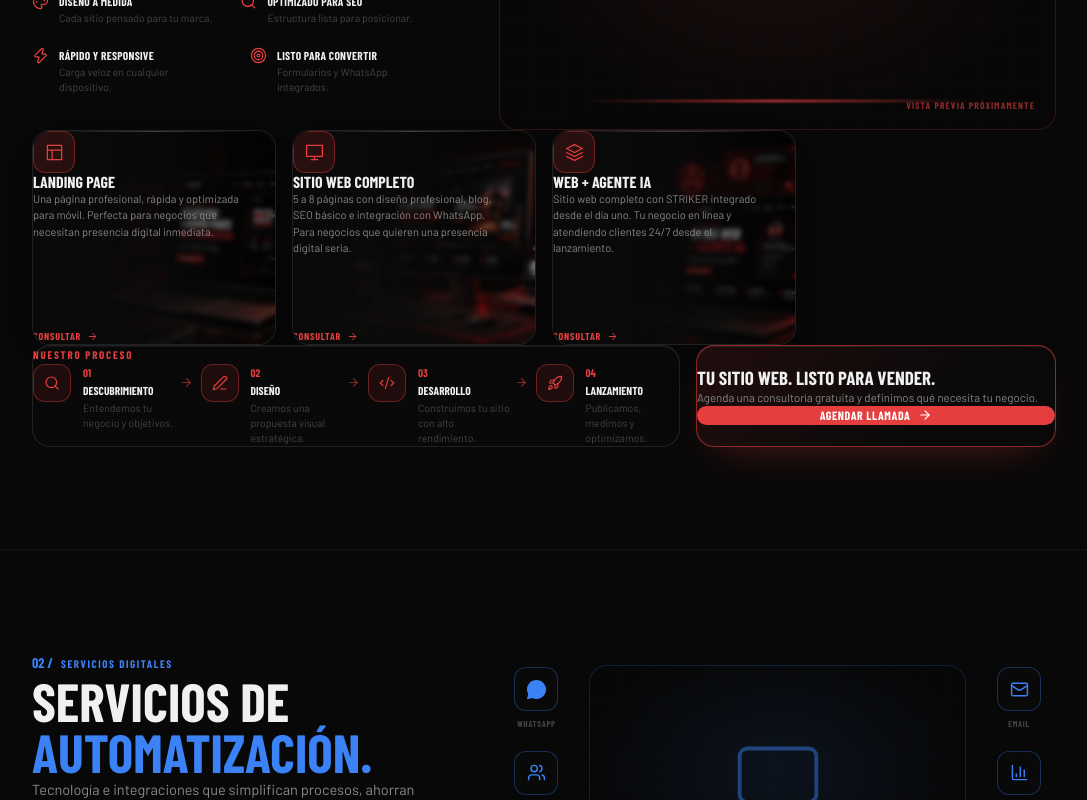
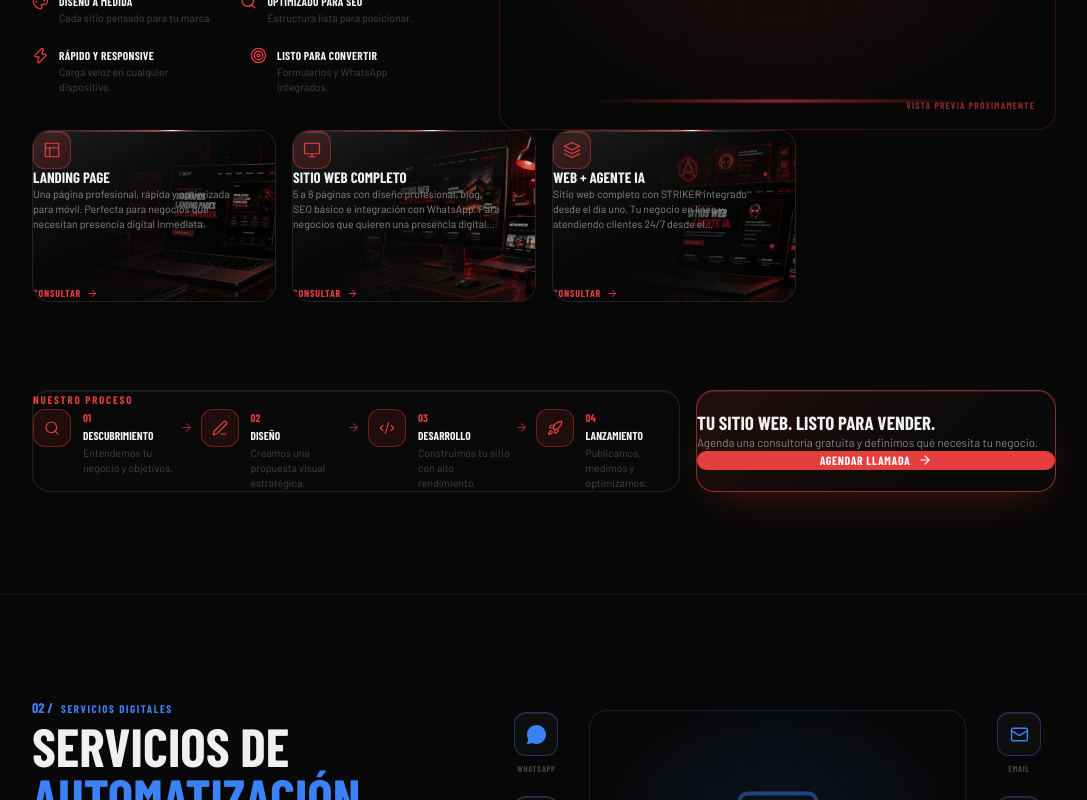
Before and after one commit to dacabrero11/blitz, a Next.js app: page /servicios in a window 1280 px wide. Shown: the part 880-1680 px from the top of the page, without its empty margins (96-1183 px from the left). Built offline with nearby package versions, Linux system fonts and the light colour scheme; a web font is replaced by a local one.

Commit message:
Cards: quitar blur del glass (las imagenes ya se ven nitidas), formato mas rectangular, borde de luz en loop sincronizado entre todas, tilt mas pronunciado y mas separacion antes del panel de proceso/CTA

```diff
--- a/app/globals.css
+++ b/app/globals.css
@@ -150,6 +150,10 @@ body {
   0%, 100% { opacity: 0.4; }
   50%       { opacity: 1; }
 }
+@keyframes beam-rot {
+  from { transform: translate(-50%, -50%) rotate(0deg); }
+  to   { transform: translate(-50%, -50%) rotate(360deg); }
+}
 @keyframes icon-chase {
   0%   { stroke-dashoffset: 0; }
   100% { stroke-dashoffset: -348; }
@@ -163,6 +167,7 @@ body {
 .animate-wordmark-glow { animation: wordmark-glow 3s ease-in-out infinite; }
 .animate-card-glow     { animation: card-glow-pulse 2.6s ease-in-out infinite; }
 .animate-icon-chase    { animation: icon-chase 2.8s linear infinite; }
+.animate-beam          { animation: beam-rot 6s linear infinite; }
 
 /* ─── SCROLLBAR ── */
 ::-webkit-scrollbar { width: 4px; }
--- a/components/sections/CategoriaSection.tsx
+++ b/components/sections/CategoriaSection.tsx
@@ -1,9 +1,11 @@
 import { TiltCard } from '@/components/ui/TiltCard'
+import { BeamSync } from '@/components/ui/BeamSync'
 import {
   Zap, TrendingUp, DollarSign, Shield, Search, Edit3, Settings, BarChart3,
   Star, Target, Video, CheckCircle, ArrowRight, MessageCircle, Monitor,
   Palette, Code2, Rocket, Users, CreditCard, Mail, Calendar,
 } from 'lucide-react'
+import type React from 'react'
 import type { Categoria } from '@/lib/servicios'
 
 const WA_URL = 'https://wa.me/50379102453?text=Hola%20Blitz%2C%20quiero%20información%20sobre%20sus%20servicios'
@@ -88,7 +90,7 @@ function Badge({ icon, label, acento }: { icon: string; label: string; acento: s
     <div className="flex flex-col items-center gap-1.5" style={{ width: 74 }}>
       <div
         className="flex items-center justify-center"
-        style={{ width: 44, height: 44, background: 'rgba(10,10,10,0.85)', border: `1px solid ${acento}55`, borderRadius: 12, backdropFilter: 'blur(6px)' }}
+        style={{ width: 44, height: 44, background: 'rgba(16,16,16,0.9)', border: `1px solid ${acento}55`, borderRadius: 12, boxShadow: 'inset 0 1px 0 rgba(255,255,255,0.10)' }}
       >
         <Ico name={icon} size={19} color={acento} />
       </div>
@@ -105,6 +107,7 @@ export function CategoriaSection({ cat, index }: { cat: Categoria; index: number
 
   return (
     <section className="section-padding" style={{ borderBottom: '1px solid var(--border-2)' }}>
+      <BeamSync />
       <div className="container">
         {/* ─── HERO ─── */}
         <div className="grid grid-cols-1 lg:grid-cols-[minmax(0,0.85fr)_minmax(0,1.15fr)] gap-10 lg:gap-14 items-center mb-14">
@@ -191,21 +194,38 @@ export function CategoriaSection({ cat, index }: { cat: Categoria; index: number
         </div>
 
         {/* ─── CARDS: 4 per row ─── */}
-        <div className="grid grid-cols-1 sm:grid-cols-2 lg:grid-cols-4 gap-4 mb-4">
+        <div className="grid grid-cols-1 sm:grid-cols-2 lg:grid-cols-4 gap-4" style={{ marginBottom: 88 }}>
           {cat.items.map((item) => (
             <TiltCard
               key={item.slug}
               href={`/servicios/${item.slug}`}
               accent={cat.acento}
-              className="group relative overflow-hidden flex flex-col justify-between"
+              className="group relative flex overflow-hidden"
               style={{
-                minHeight: 215,
                 borderRadius: 18,
-                border: '1px solid rgba(255,255,255,0.10)',
-                background: 'rgba(10,10,10,0.55)',
+                padding: 1,
+                background: 'rgba(255,255,255,0.11)',
+                minHeight: 172,
               }}
             >
-              {/* Background image, bleeding to the right */}
+              {/* Light beam travelling around the border — all cards share one synced loop */}
+              <span
+                aria-hidden
+                className="absolute pointer-events-none animate-beam"
+                style={{
+                  left: '50%',
+                  top: '50%',
+                  width: '200%',
+                  aspectRatio: '1',
+                  background: `conic-gradient(from 0deg, transparent 0deg, transparent 268deg, ${cat.acento}55 300deg, ${cat.acento} 336deg, #ffffff 346deg, ${cat.acento} 352deg, transparent 360deg)`,
+                }}
+              />
+
+              {/* Inner card — masks the beam down to a 1px ring */}
+              <div
+                className="relative flex-1 flex flex-col justify-between overflow-hidden"
+                style={{ borderRadius: 17, background: '#0a0a0a' }}
+              >
                 <div className="absolute inset-0">
                   {item.cardImage ? (
                     // eslint-disable-next-line @next/next/no-img-element
@@ -213,59 +233,74 @@ export function CategoriaSection({ cat, index }: { cat: Categoria; index: number
                   ) : (
                     <CardImagePlaceholder acento={cat.acento} />
                   )}
-                {/* Frosted glass layer over the image */}
+                  {/* Readability gradient — no blur, so the image stays sharp */}
                   <div
                     className="absolute inset-0"
                     style={{
-                    backdropFilter: 'blur(2.5px)',
-                    WebkitBackdropFilter: 'blur(2.5px)',
                       background:
-                      'linear-gradient(90deg, rgba(10,10,10,0.95) 0%, rgba(10,10,10,0.88) 44%, rgba(10,10,10,0.5) 74%, rgba(10,10,10,0.22) 100%)',
+                        'linear-gradient(90deg, rgba(8,8,8,0.94) 0%, rgba(8,8,8,0.8) 46%, rgba(8,8,8,0.4) 76%, rgba(8,8,8,0.12) 100%)',
                     }}
                   />
-                {/* Accent wash that grows on hover */}
+                  {/* Glass sheen */}
+                  <div
+                    className="absolute inset-0 pointer-events-none"
+                    style={{
+                      background:
+                        'linear-gradient(158deg, rgba(255,255,255,0.09) 0%, rgba(255,255,255,0.03) 26%, transparent 55%)',
+                    }}
+                  />
                   <div
                     className="absolute inset-0 opacity-0 group-hover:opacity-100 transition-opacity duration-300 pointer-events-none"
-                  style={{ background: `radial-gradient(ellipse at 15% 0%, ${cat.acento}1f, transparent 62%)` }}
+                    style={{ background: `radial-gradient(ellipse at 12% 0%, ${cat.acento}24, transparent 60%)` }}
                   />
-                {/* Glass edge highlight */}
                   <div
                     className="absolute pointer-events-none"
-                  style={{ top: 0, left: '8%', right: '8%', height: 1, background: 'linear-gradient(90deg, transparent, rgba(255,255,255,0.22), transparent)' }}
+                    style={{ top: 0, left: '6%', right: '6%', height: 1, background: 'linear-gradient(90deg, transparent, rgba(255,255,255,0.28), transparent)' }}
                   />
                 </div>
 
-              <div className="relative p-5">
+                <div className="relative px-5 pt-5">
                   <div
-                  className="flex items-center justify-center mb-4 transition-transform duration-300 group-hover:scale-105"
+                    className="flex items-center justify-center mb-3 transition-transform duration-300 group-hover:scale-110"
                     style={{
-                    width: 42,
-                    height: 42,
+                      width: 38,
+                      height: 38,
                       background: `${cat.acento}26`,
                       border: `1px solid ${cat.acento}66`,
-                    borderRadius: 12,
-                    backdropFilter: 'blur(6px)',
-                    WebkitBackdropFilter: 'blur(6px)',
+                      borderRadius: 11,
+                      boxShadow: 'inset 0 1px 0 rgba(255,255,255,0.14)',
                     }}
                   >
-                  <svg width="19" height="19" viewBox="0 0 24 24" fill="none" stroke={cat.acento} strokeWidth="1.6" strokeLinecap="round" strokeLinejoin="round">
+                    <svg width="18" height="18" viewBox="0 0 24 24" fill="none" stroke={cat.acento} strokeWidth="1.6" strokeLinecap="round" strokeLinejoin="round">
                       <path d={item.icon} />
                     </svg>
                   </div>
-                <div className="font-display font-black uppercase mb-2" style={{ fontSize: 16, color: 'var(--white)', lineHeight: 1.1 }}>
+                  <div className="font-display font-black uppercase mb-1.5" style={{ fontSize: 15, color: 'var(--white)', lineHeight: 1.1 }}>
                     {item.nombre}
                   </div>
-                <p style={{ fontSize: 11, color: 'var(--gray-1)', lineHeight: 1.5, maxWidth: '88%' }}>
+                  <p
+                    style={{
+                      fontSize: 10.5,
+                      color: 'var(--gray-1)',
+                      lineHeight: 1.45,
+                      maxWidth: '86%',
+                      display: '-webkit-box',
+                      WebkitLineClamp: 3,
+                      WebkitBoxOrient: 'vertical',
+                      overflow: 'hidden',
+                    } as React.CSSProperties}
+                  >
                     {item.descripcion}
                   </p>
                 </div>
 
                 <div
-                className="relative px-5 pb-5 inline-flex items-center gap-1.5 font-display font-bold uppercase transition-transform group-hover:translate-x-1"
+                  className="relative px-5 pb-4 pt-3 inline-flex items-center gap-1.5 font-display font-bold uppercase transition-transform group-hover:translate-x-1"
                   style={{ fontSize: 10, letterSpacing: '0.08em', color: cat.acento }}
                 >
                   Consultar
                   <ArrowRight size={11} />
+                </div>
               </div>
             </TiltCard>
           ))}
@@ -279,8 +314,6 @@ export function CategoriaSection({ cat, index }: { cat: Categoria; index: number
               borderRadius: 18,
               border: '1px solid rgba(255,255,255,0.10)',
               background: 'rgba(10,10,10,0.6)',
-              backdropFilter: 'blur(6px)',
-              WebkitBackdropFilter: 'blur(6px)',
               boxShadow: 'inset 0 1px 0 rgba(255,255,255,0.06)',
             }}
           >
@@ -319,8 +352,6 @@ export function CategoriaSection({ cat, index }: { cat: Categoria; index: number
               borderRadius: 18,
               border: `1px solid ${cat.acento}99`,
               background: `linear-gradient(135deg, ${cat.acento}1f, rgba(10,10,10,0.75) 70%)`,
-              backdropFilter: 'blur(6px)',
-              WebkitBackdropFilter: 'blur(6px)',
               boxShadow: `inset 0 1px 0 rgba(255,255,255,0.08), 0 18px 44px -22px ${cat.acento}66`,
             }}
           >
--- /dev/null
+++ b/components/ui/BeamSync.tsx
@@ -0,0 +1,33 @@
+'use client'
+
+import { useEffect } from 'react'
+
+/**
+ * Cards mount a few milliseconds apart, so their CSS loops drift out of phase.
+ * This pins every beam animation to the same timeline origin so all the cards
+ * rotate perfectly in step.
+ */
+export function BeamSync() {
+  useEffect(() => {
+    function sync() {
+      document.querySelectorAll<HTMLElement>('.animate-beam').forEach((el) => {
+        el.getAnimations().forEach((a) => {
+          try {
+            a.startTime = 0
+          } catch {
+            /* animation not ready yet — the retry below covers it */
+          }
+        })
+      })
+    }
+    sync()
+    const t1 = setTimeout(sync, 400)
+    const t2 = setTimeout(sync, 1500)
+    return () => {
+      clearTimeout(t1)
+      clearTimeout(t2)
+    }
+  }, [])
+
+  return null
+}
--- a/components/ui/TiltCard.tsx
+++ b/components/ui/TiltCard.tsx
@@ -3,7 +3,7 @@
 import Link from 'next/link'
 import { useRef, useState, type ReactNode, type CSSProperties, type MouseEvent } from 'react'
 
-const MAX_TILT = 7 // degrees
+const MAX_TILT = 15 // degrees
 
 interface TiltCardProps {
   href: string
@@ -33,7 +33,7 @@ export function TiltCard({ href, accent, children, className, style }: TiltCardP
     const px = (e.clientX - r.left) / r.width - 0.5
     const py = (e.clientY - r.top) / r.height - 0.5
     setTransform(
-      `perspective(900px) rotateX(${(-py * MAX_TILT).toFixed(2)}deg) rotateY(${(px * MAX_TILT).toFixed(2)}deg) translateY(-5px) scale(1.02)`
+      `perspective(650px) rotateX(${(-py * MAX_TILT).toFixed(2)}deg) rotateY(${(px * MAX_TILT).toFixed(2)}deg) translateY(-10px) scale(1.04)`
     )
   }
 
@@ -59,11 +59,10 @@ export function TiltCard({ href, accent, children, className, style }: TiltCardP
         transform,
         transformStyle: 'preserve-3d',
         willChange: 'transform',
-        transition: 'transform 180ms ease-out, box-shadow 250ms ease-out, border-color 250ms ease-out',
-        borderColor: hovered ? `${accent}aa` : 'rgba(255,255,255,0.10)',
+        transition: 'transform 140ms ease-out, box-shadow 250ms ease-out',
         boxShadow: hovered
-          ? `0 22px 48px -16px ${accent}66, inset 0 1px 0 rgba(255,255,255,0.10)`
-          : '0 10px 30px -18px rgba(0,0,0,0.9), inset 0 1px 0 rgba(255,255,255,0.06)',
+          ? `0 30px 60px -18px ${accent}80, 0 0 0 1px ${accent}55`
+          : '0 12px 32px -20px rgba(0,0,0,0.95)',
       }}
     >
       {children}
```
Lines whose indentation alone changed are shown as unchanged.
